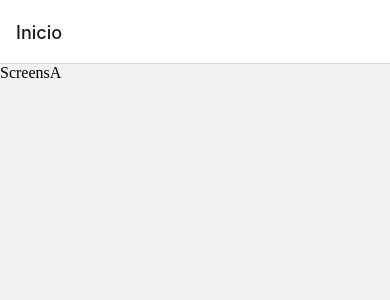
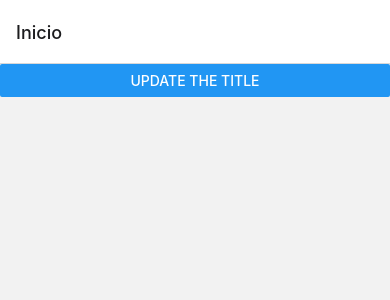
Before and after one commit to arnaldo-tomo/reactnative-navigation, a React Native app: screen /Home in a window 390 px wide. Shown: the top 300 px of the page. Built offline with nearby package versions, Linux system fonts and the light colour scheme.

Commit message:
Update ScreensA.tsx

```diff
--- a/src/screens/ScreensA.tsx
+++ b/src/screens/ScreensA.tsx
@@ -1,10 +1,9 @@
-import React from "react";
-import { View } from "react-native";
+import { View,Button } from "react-native";
 
-export default function ScreensA() {
+export default function ScreensA({ navigation}) {
     return (
         <View>
-          ScreensA
+        <Button  title="Update the title" onPress={() => navigation.push('Details')}/>
         </View>
     )
 
```
